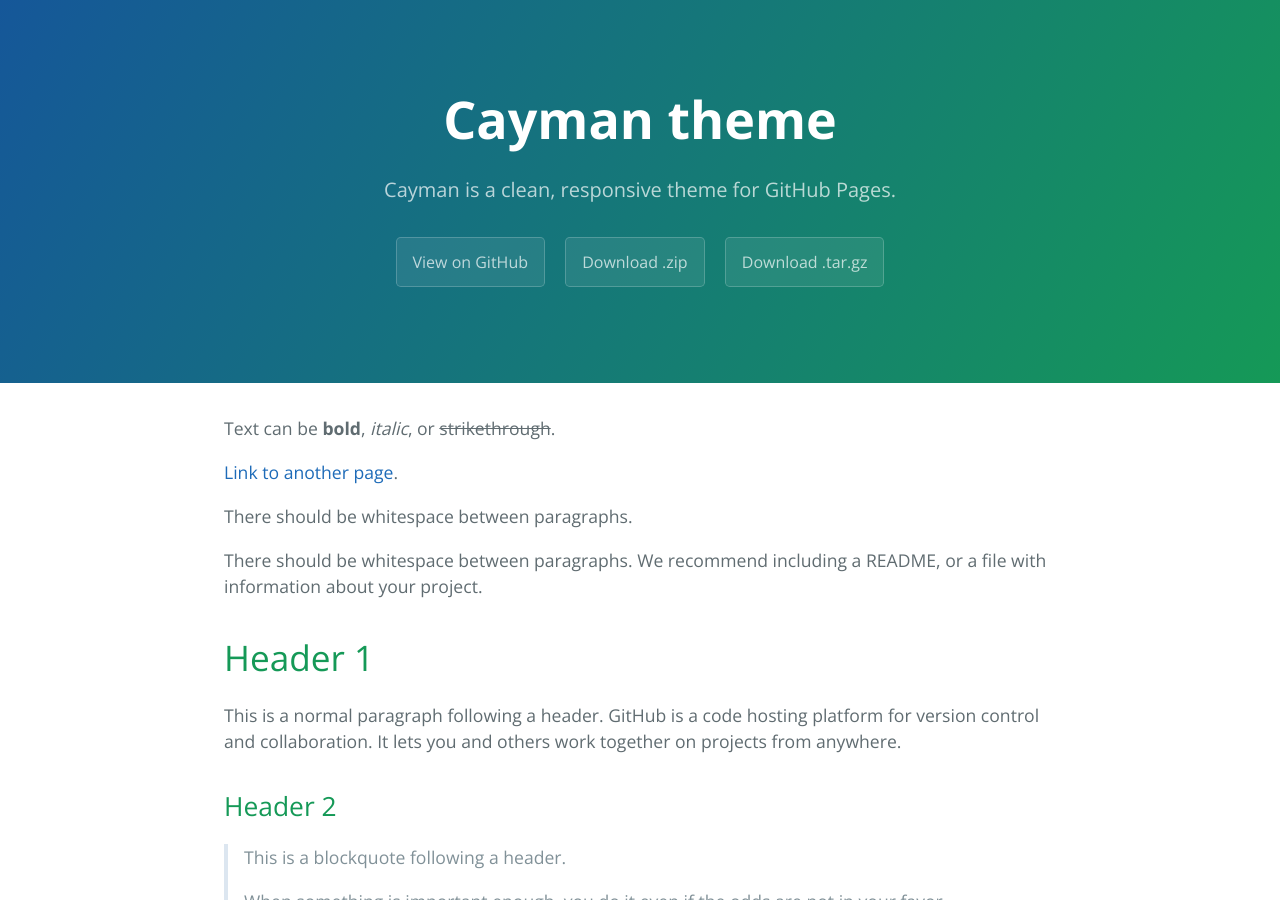
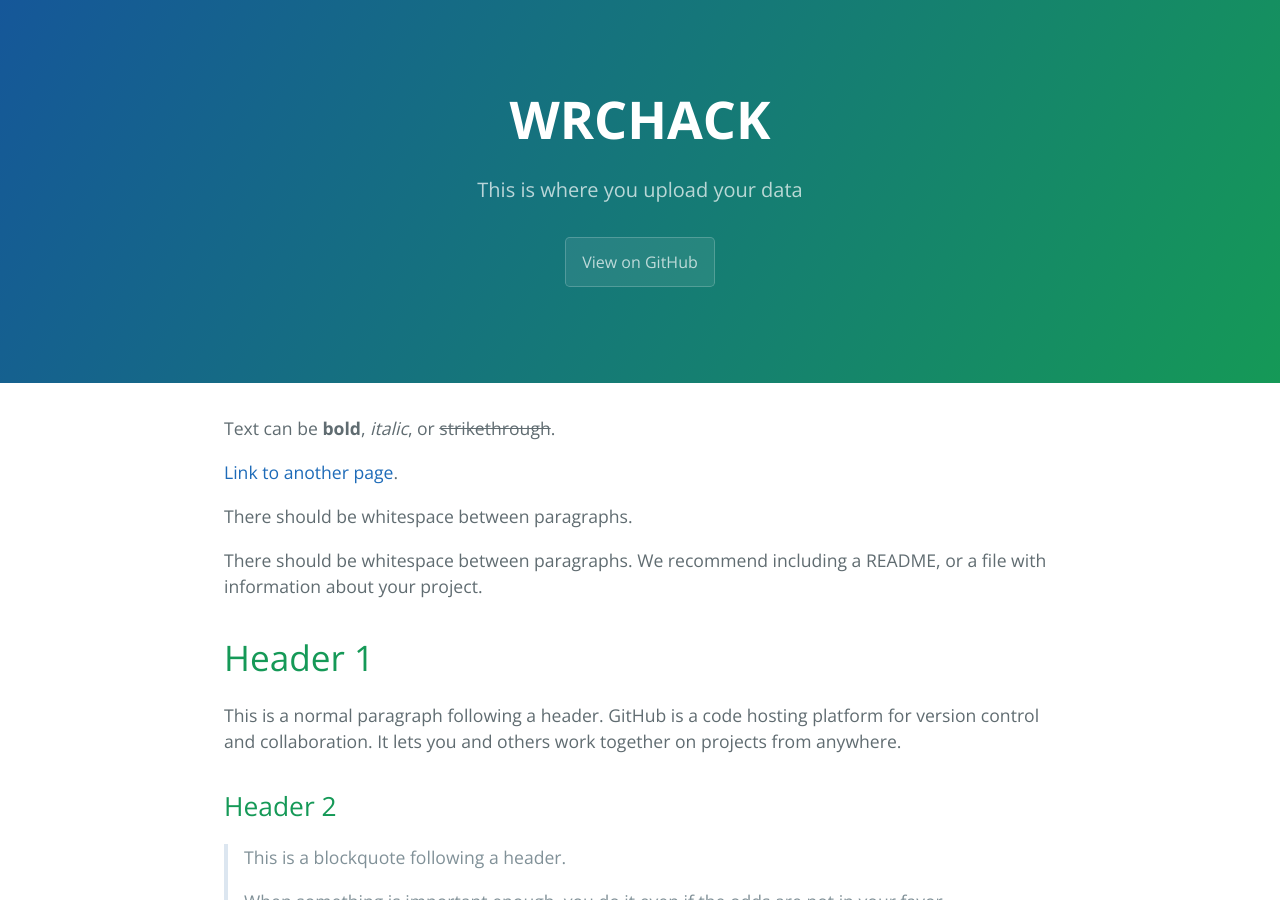
Before and after one commit to gyanmallhi/wrchack, a Jekyll site: the page built from index.md, in a window 1280 px wide and 900 px high. Built offline with Jekyll 4.4.1, drawn with Linux system fonts in a browser that asks for light colours.

Commit message:
Update _config.yml

```diff
--- a/_config.yml
+++ b/_config.yml
@@ -1,5 +1,5 @@
-title: Cayman theme
-description: Cayman is a clean, responsive theme for GitHub Pages.
-show_downloads: true
+title: WRCHACK
+description: This is where you upload your data
+show_downloads: false
 google_analytics:
 theme: jekyll-theme-cayman
```
